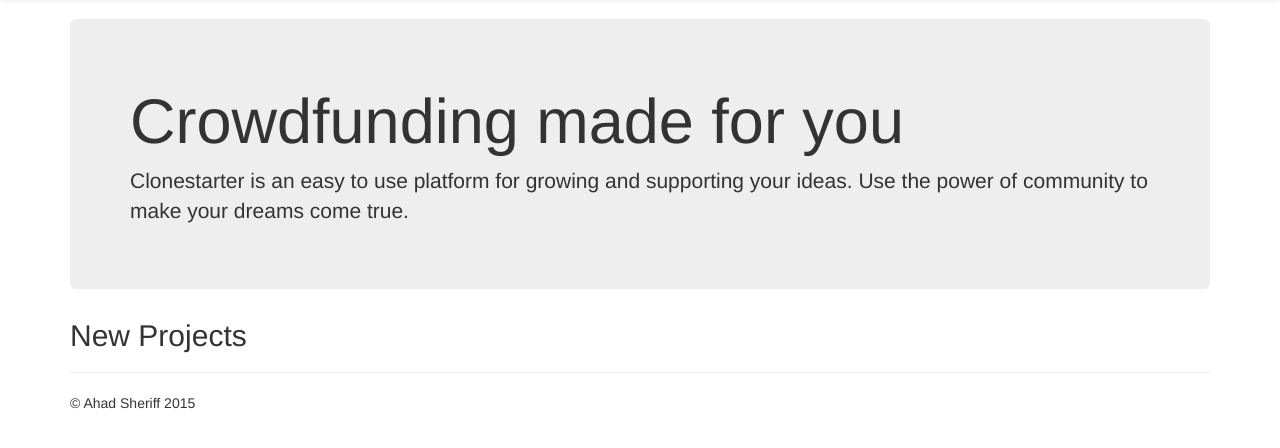
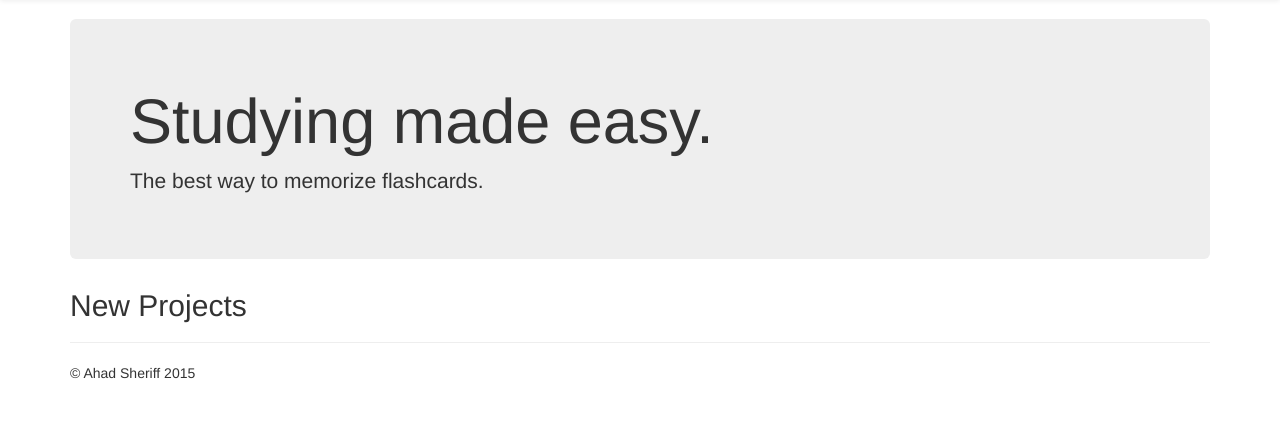
Before and after one commit to ahadsheriff/CardLit, a Flask app: page / in a window 1280 px wide. Shown: the part 51-499 px from the top of the page. Run offline with Flask 2, Linux system fonts and the light colour scheme; some libraries are stand-ins or nearby versions.

Commit message:
Updated description on landing page

```diff
--- a/CardLit/templates/index.html
+++ b/CardLit/templates/index.html
@@ -63,8 +63,8 @@
 
   		<!-- Main jumbotron for a primary marketing message or call to action -->
   		<div class="jumbotron">
-  			<h1>Crowdfunding made for you</h1>
-  			<p>Clonestarter is an easy to use platform for growing and supporting your ideas. Use the power of community to make your dreams come true. </p>
+  			<h1>Studying made easy.</h1>
+  			<p> The best way to memorize flashcards. </p>
   		</div>
 
   		<h2>New Projects</h2>
```
Also changed, not shown: 2 other files.
